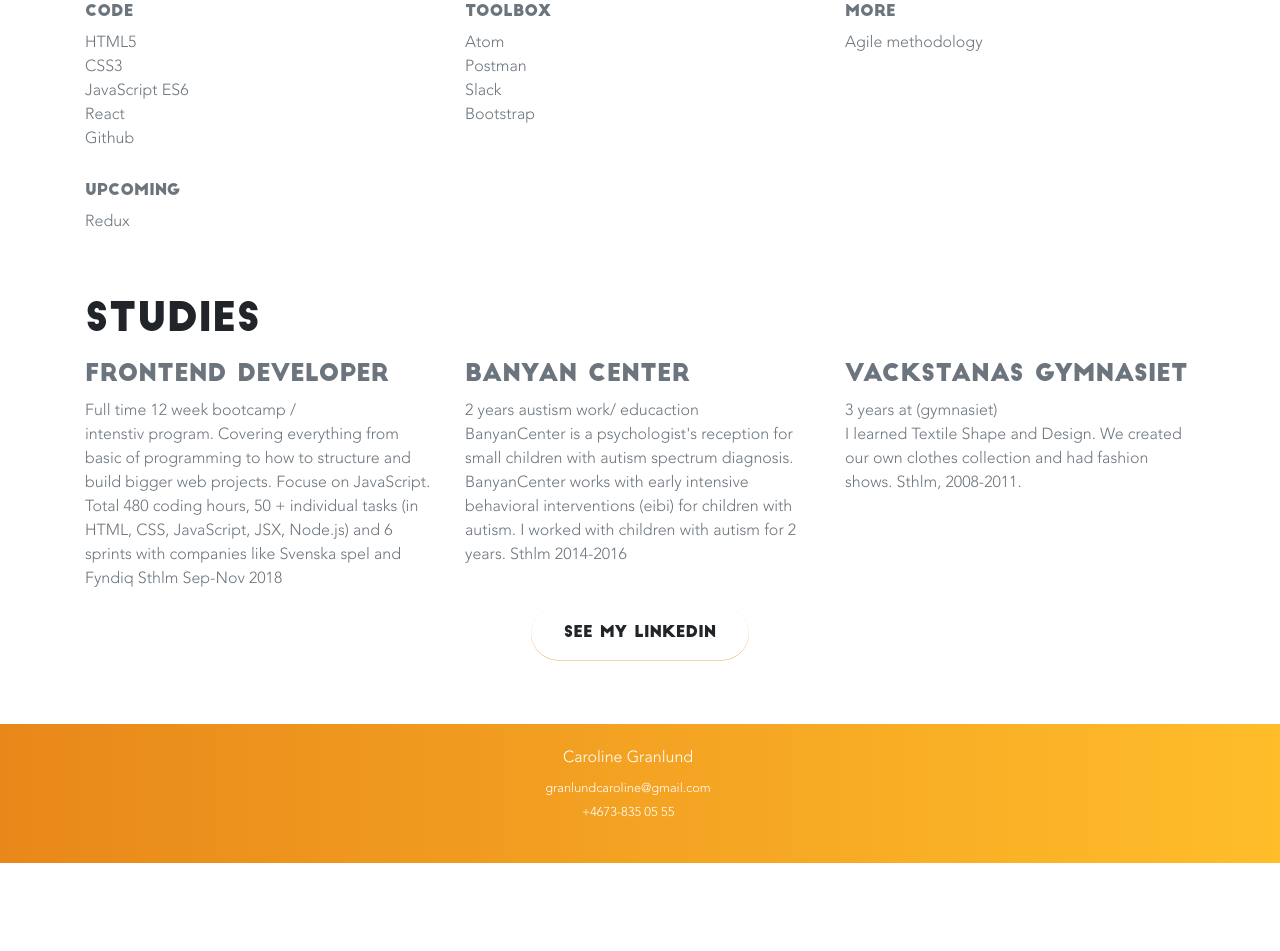
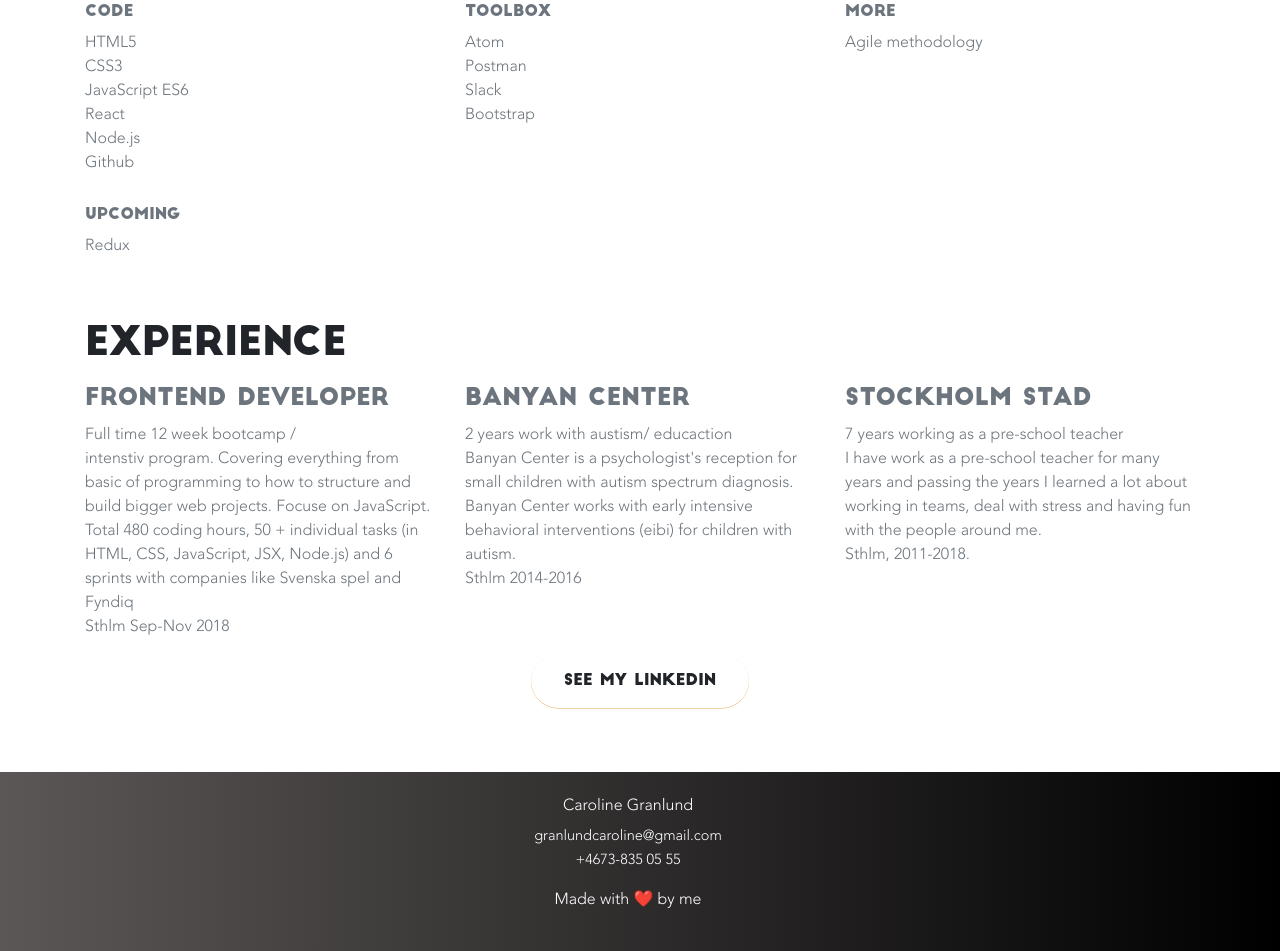
Before and after one commit to carrolita/Portfolio, a React app: page / in a window 1280 px wide. Shown: the part 1358-2309 px from the top of the page. Before the commit the page ends 2221 px from the top, so only its background shows below. Built offline with nearby package versions, Linux system fonts and the light colour scheme; some packages are replaced by stand-ins of ours.

Commit message:
change colors and added text and emoji

```diff
--- a/src/components/Footer/Footer.css
+++ b/src/components/Footer/Footer.css
@@ -1,7 +1,7 @@
 .footer {
   background-color: #E3A508;
   padding: 24px;
-  background-image: linear-gradient(to right, #E8881A , #FFBD2A);
+  background-image: linear-gradient(to right, #5c5757 , black);
 }
 
 .Footer-text {
@@ -12,4 +12,9 @@
 
 .Footer-text a {
   color: white;
+  font-size: 14.5px;
 }
+
+.Footer-text a:hover {
+  color: #21e6c1;
+}
--- a/src/components/Footer/Footer.js
+++ b/src/components/Footer/Footer.js
@@ -12,6 +12,7 @@ class Footer extends Component {
             <br/>
             <a href="tel:+46738350555">+4673-835 05 55</a>
           </small></p>
+          <p className="made-by">Made with ❤️ by me</p>
         </div>
       </nav>
     );
--- a/src/components/LandingPage/LandingPage.js
+++ b/src/components/LandingPage/LandingPage.js
@@ -74,6 +74,7 @@ class LandingPage extends Component {
               CSS3<br/>
               JavaScript ES6<br/>
               React<br/>
+              Node.js<br/>
               Github<br/>
             </p>
           </div>
@@ -100,7 +101,7 @@ class LandingPage extends Component {
           </div>
         </div>
 
-        <h1 className="mt-5 portfolio-heading text-left">Studies</h1>
+        <h1 className="mt-5 portfolio-heading text-left">Experience</h1>
         <div className="row justify-content-left mt-3">
           <div className="col-4">
             <h4 className="text-muted portfolio-heading">Frontend Developer</h4>
@@ -114,21 +115,21 @@ class LandingPage extends Component {
                 individual tasks (in HTML, CSS,
                 JavaScript, JSX, Node.js)
                 and 6 sprints with companies like
-                Svenska spel and Fyndiq
+                Svenska spel and Fyndiq <br />
                 Sthlm Sep-Nov 2018</p>
           </div>
           <div className="col-4">
             <h4 className="text-muted portfolio-heading">Banyan Center</h4>
-              <p className="text-muted portfolio-text text-center text-md-left">2 years austism work/ educaction <br />
-                BanyanCenter is a psychologist's reception for small children with autism spectrum diagnosis. BanyanCenter works with early intensive behavioral interventions (eibi) for children with autism. I worked with children with autism for 2 years.
+              <p className="text-muted portfolio-text text-center text-md-left">2 years work with austism/ educaction <br />
+                Banyan Center is a psychologist's reception for small children with autism spectrum diagnosis. Banyan Center works with early intensive behavioral interventions (eibi) for children with autism. <br />
                 Sthlm 2014-2016</p>
           </div>
           <div className="col-4">
-            <h4 className="text-muted portfolio-heading">Vackstanas gymnasiet</h4>
-              <p className="text-muted portfolio-text text-center text-md-left">3 years at (gymnasiet) <br />
-                 I learned Textile Shape and Design. We created our own clothes collection
-                 and had fashion shows.
-                  Sthlm, 2008-2011.</p>
+            <h4 className="text-muted portfolio-heading">Stockholm stad</h4>
+              <p className="text-muted portfolio-text text-center text-md-left">7 years working as a pre-school teacher <br />
+                 I have work as a pre-school teacher for many years and passing the years I learned a lot about working in teams,
+                 deal with stress and having fun with the people around me.<br />
+                  Sthlm, 2011-2018.</p>
 
           </div>
         </div>
--- a/src/index.scss
+++ b/src/index.scss
@@ -87,11 +87,16 @@ body {
 
 .portfolio-btn {
   color: #423d35;
-  background-color: #FAE7C8;
+  background-color: #21e6c1;
   border-radius: 50px !important;
   padding: 14px 32px !important;
   font-family: bigJohn !important;
   box-shadow: 0 0.5px #E1AB57;
+}
+
+.portfolio-btn:hover {
+  background-color: #278ea5;
+  color: black;
 }
 
 .portfolio-heading {
```
